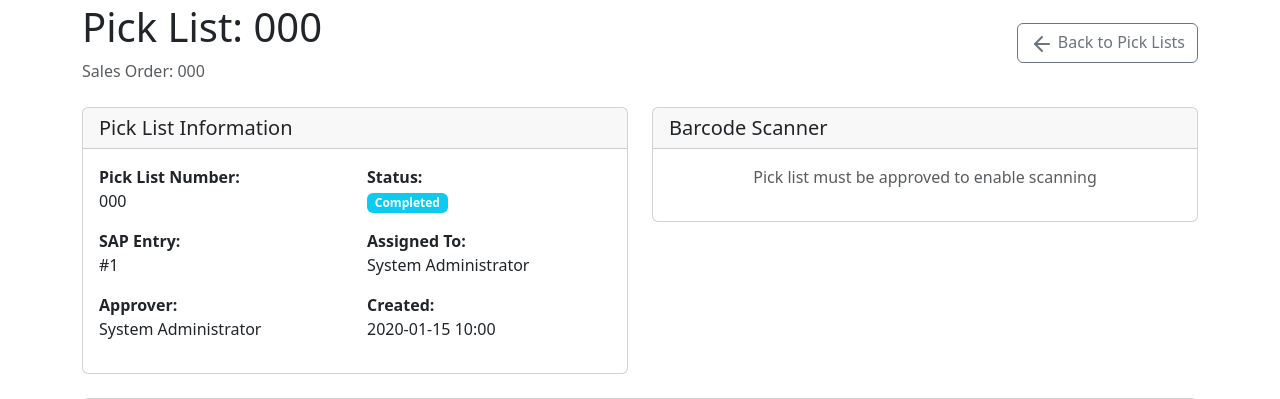
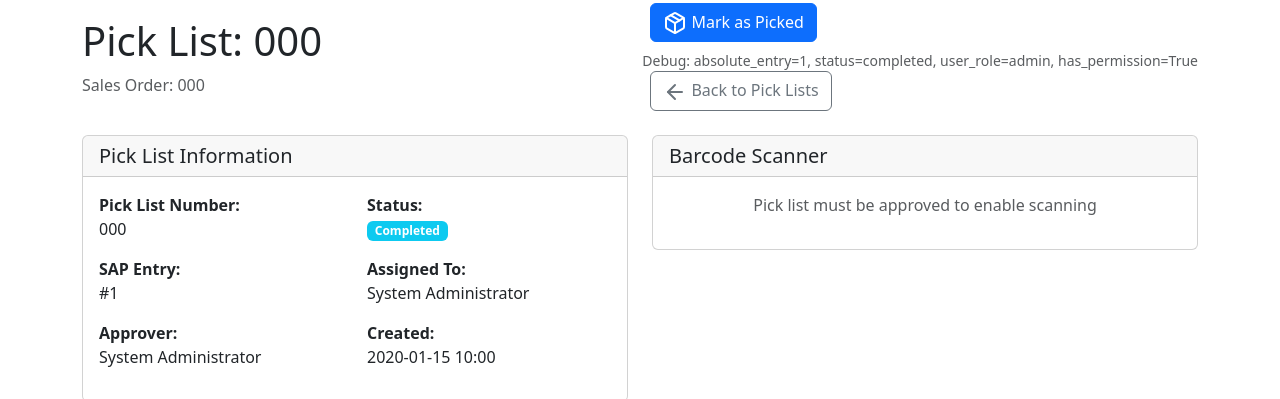
Before and after one commit to pragavigithub/New_Update_Barcode, a Flask app: page /pick_list/1 in a window 1280 px wide. Shown: the part 79-478 px from the top of the page. Run offline with Flask 3, Linux system fonts and the light colour scheme; a user stored in the database is signed in; data comes from the database, SQL or seed files in the repository; both versions use the stored data as it was after the commit; tables that the repository leaves empty hold one stand-in row (values such as "Sample post"); a database or web service that is not in the repository returns one stand-in record (values such as "Sample title"); data that the repository does not hold is empty; some libraries are stand-ins or nearby versions.

Commit message:
Enable the "Mark as Picked" button for specific orders
Update pick list detail template to conditionally display the "Mark as Picked" button based on `absolute_entry` status, and add a disabled state with a tooltip for SAP-dependent scenarios.

Replit-Commit-Author: Agent
Replit-Commit-Session-Id: 42b98c31-5da3-4326-a204-5f74b0dc37e0
Replit-Commit-Checkpoint-Type: full_checkpoint
Replit-Commit-Screenshot-Url: https://storage.googleapis.com/screenshot-production-us-central1/99b4e0cb-d0de-4de0-92e4-4f5746316ccc/42b98c31-5da3-4326-a204-5f74b0dc37e0/GU078Za

```diff
--- a/templates/pick_list_detail.html
+++ b/templates/pick_list_detail.html
@@ -22,11 +22,23 @@
                 </button>
                 {% endif %}
 
-                {% if pick_list.absolute_entry and pick_list.status in ['ps_Open', 'approved'] %}
+                <!-- Show Mark as Picked button for SAP pick lists -->
+                {% if pick_list.absolute_entry %}
                 <button class="btn btn-primary ms-2" onclick="markAsPicked({{ pick_list.id }}, {{ pick_list.absolute_entry }})">
                     <i data-feather="package"></i> Mark as Picked
                 </button>
+                {% else %}
+                <!-- Show for testing purposes when no absolute_entry -->
+                <button class="btn btn-secondary ms-2" disabled title="No SAP connection">
+                    <i data-feather="package"></i> Mark as Picked (SAP Required)
+                </button>
                 {% endif %}
+
+                <!-- Debug: Show button conditions -->
+                <div class="small text-muted mt-2">
+                    Debug: absolute_entry={{ pick_list.absolute_entry or 'None' }}, status={{ pick_list.status }},
+                    user_role={{ current_user.role }}, has_permission={{ current_user.has_permission('pick_list') }}
+                </div>
 
                 <a href="{{ url_for('pick_list') }}" class="btn btn-outline-secondary ms-2">
                     <i data-feather="arrow-left"></i> Back to Pick Lists
```
Also changed, not shown: instance/wms.db.
